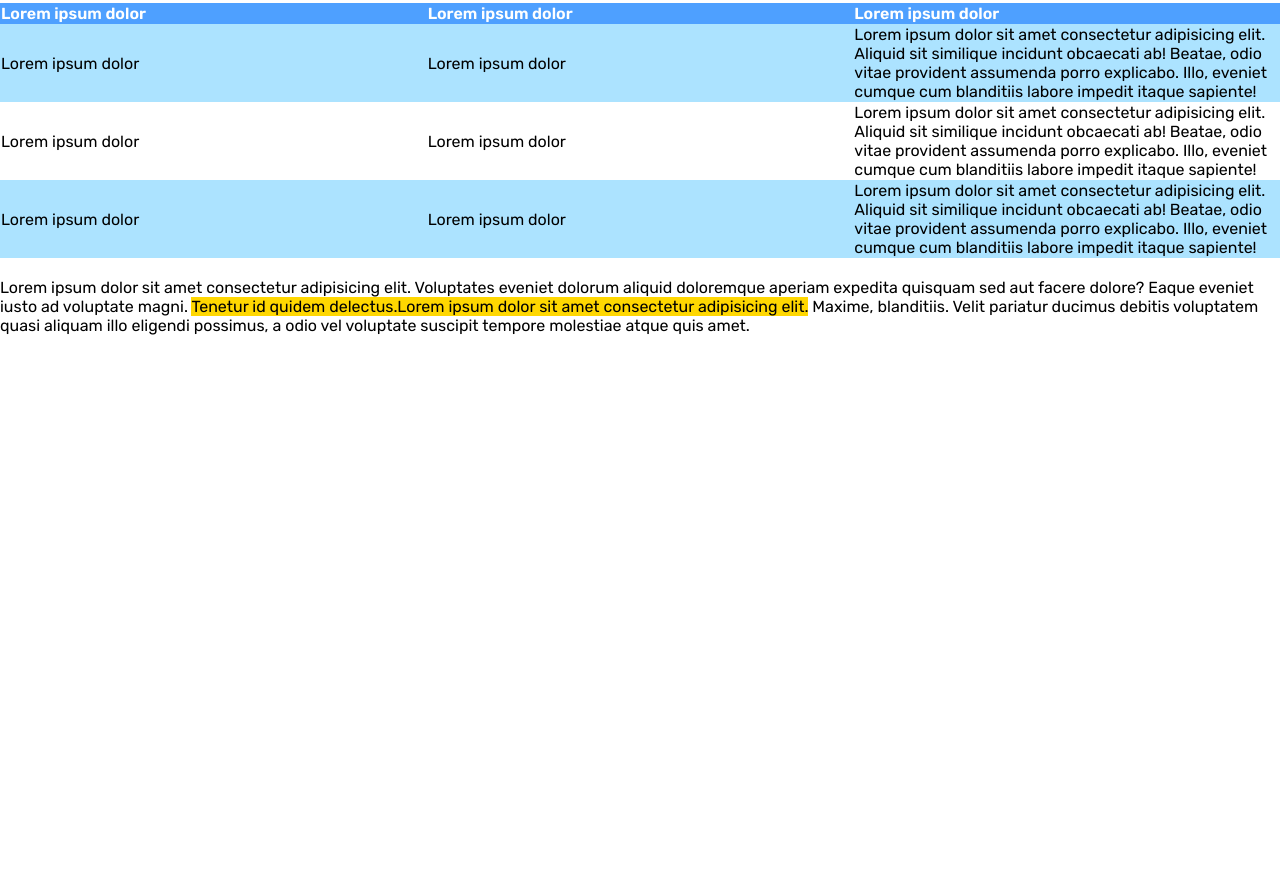
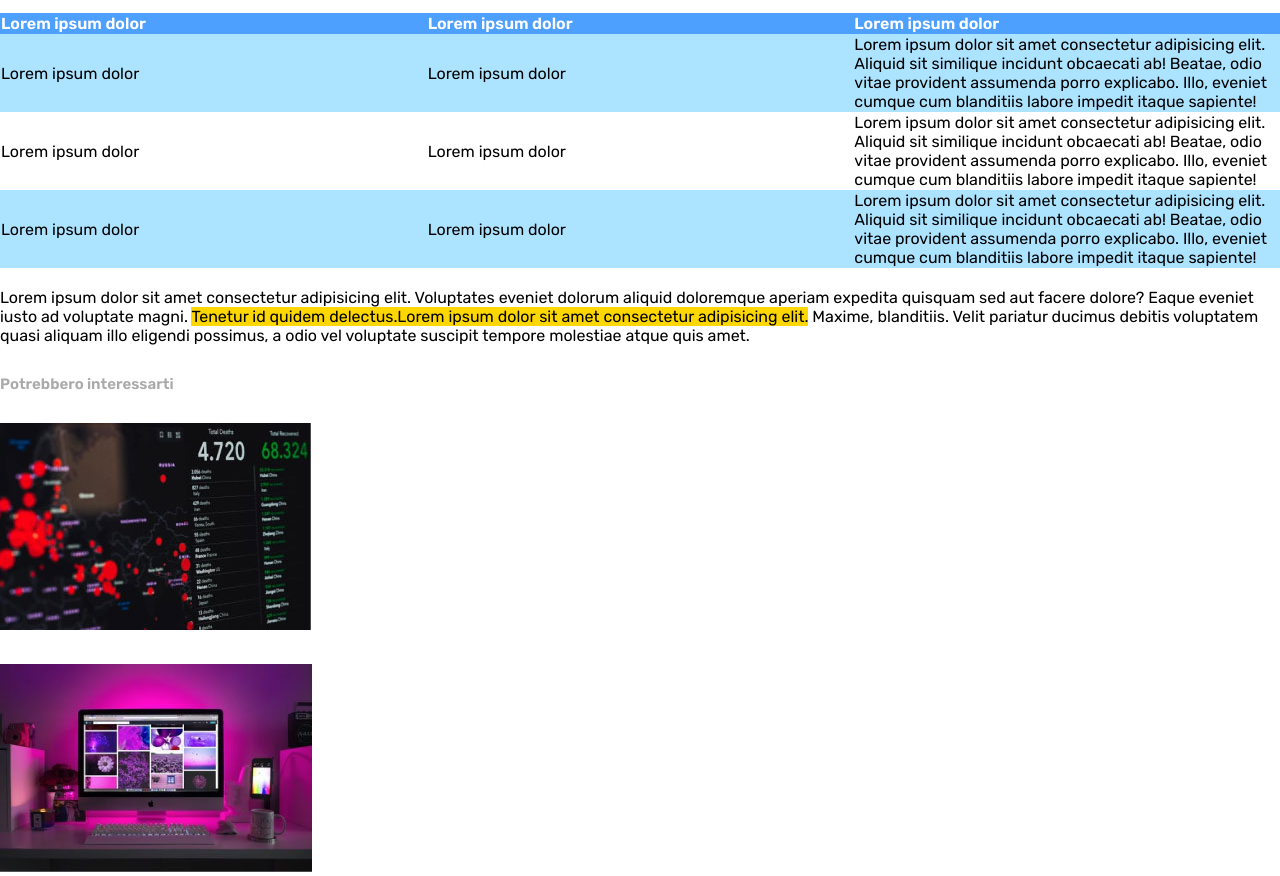
Before and after one commit to davidevischetti/html-css-booleaner, a plain HTML site: page index.html in a window 1280 px wide. Shown: the part 1007-1883 px from the top of the page. Before the commit the page ends 1342 px from the top, so only its background shows below. Drawn offline with Linux system fonts and the light colour scheme.

Commit message:
esercizio completo

```diff
--- a/css/style.css
+++ b/css/style.css
@@ -3,6 +3,7 @@
     font-family: 'Rubik', sans-serif;
 }
 
+/* Stile header */
 header{
     height: 180px;
     background-image: url(../img/pattern.png);
@@ -14,6 +15,7 @@ header{
     margin-top: 50px;
 }
 
+/* Stile introduzione articolo */
 .title h1 {
     font-size: 60px;
     margin-top: 20px;
@@ -39,6 +41,7 @@ header{
     font-size: 12px;
 }
 
+/* Stile contenuto articolo */
 .content {
     margin-top: 20px;
 }
@@ -52,8 +55,9 @@ header{
     padding-left: 15px;
 }
 
+/* Stile tabella */
 table {
-    margin-top: 20px;
+    margin-top: 30px;
     width: 100%;
 }
 .head-line {
@@ -69,3 +73,11 @@ td {
 .blu-line {
     background-color: rgba(90, 200, 255, 0.5) ;
 }
+
+/* Stile footer */
+footer div {
+    margin-top: 30px;
+    font-weight: 800;
+    font-size: 15px;
+    color: #aaa;
+}
--- a/index.html
+++ b/index.html
@@ -20,7 +20,7 @@
     <!-- Contenuto della pagina -->
     <main>
 
-        <!-- Nome e foto presentazione articolo -->
+        <!-- Introduzione articolo -->
         <section>
 
             <!-- Titolo dell'articolo -->
@@ -98,6 +98,11 @@
 
 
     <!-- Link di fine pagina -->
+    <footer>
+        <div>Potrebbero interessarti</div>
+        <div><img src="img/graph.jpg" alt="graph"></div>
+        <div><img src="img/monitor.jpg" alt="monitor"></div>
+    </footer>
 
 </body>
 </html>
```
